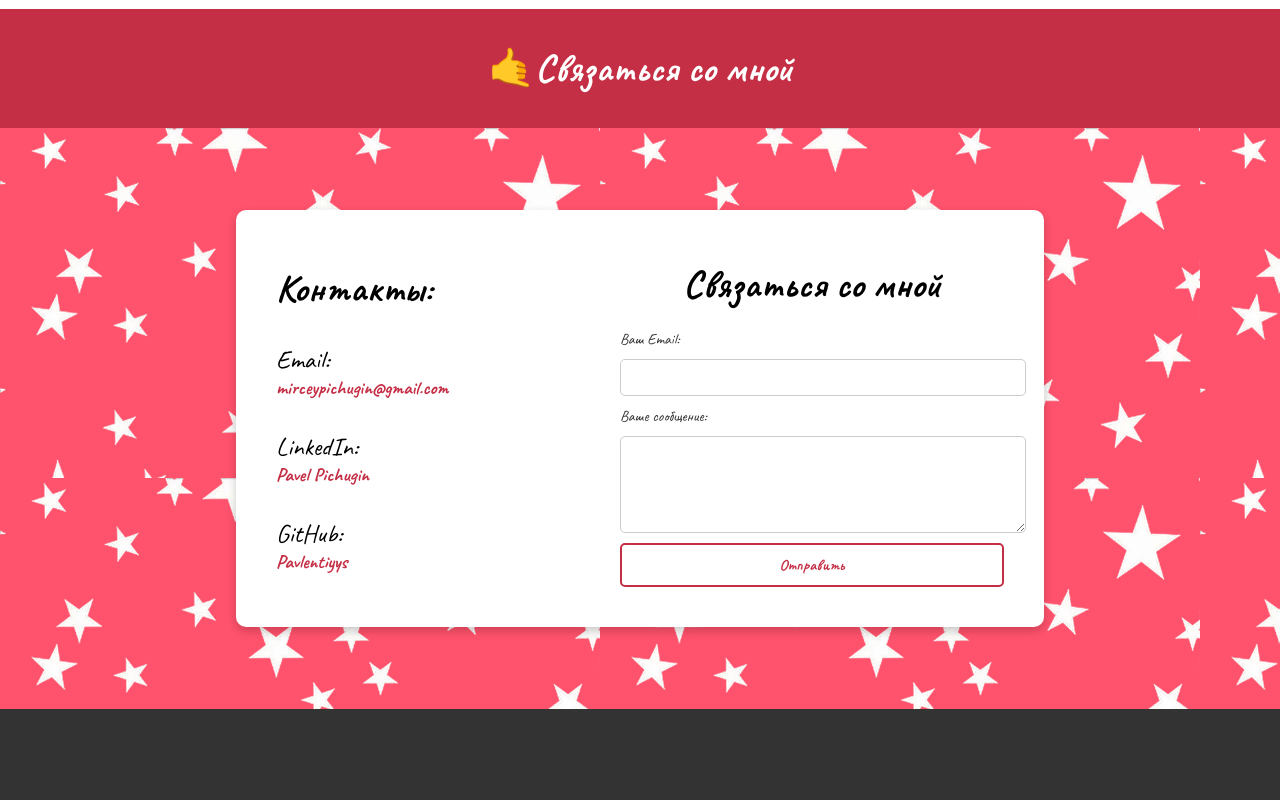
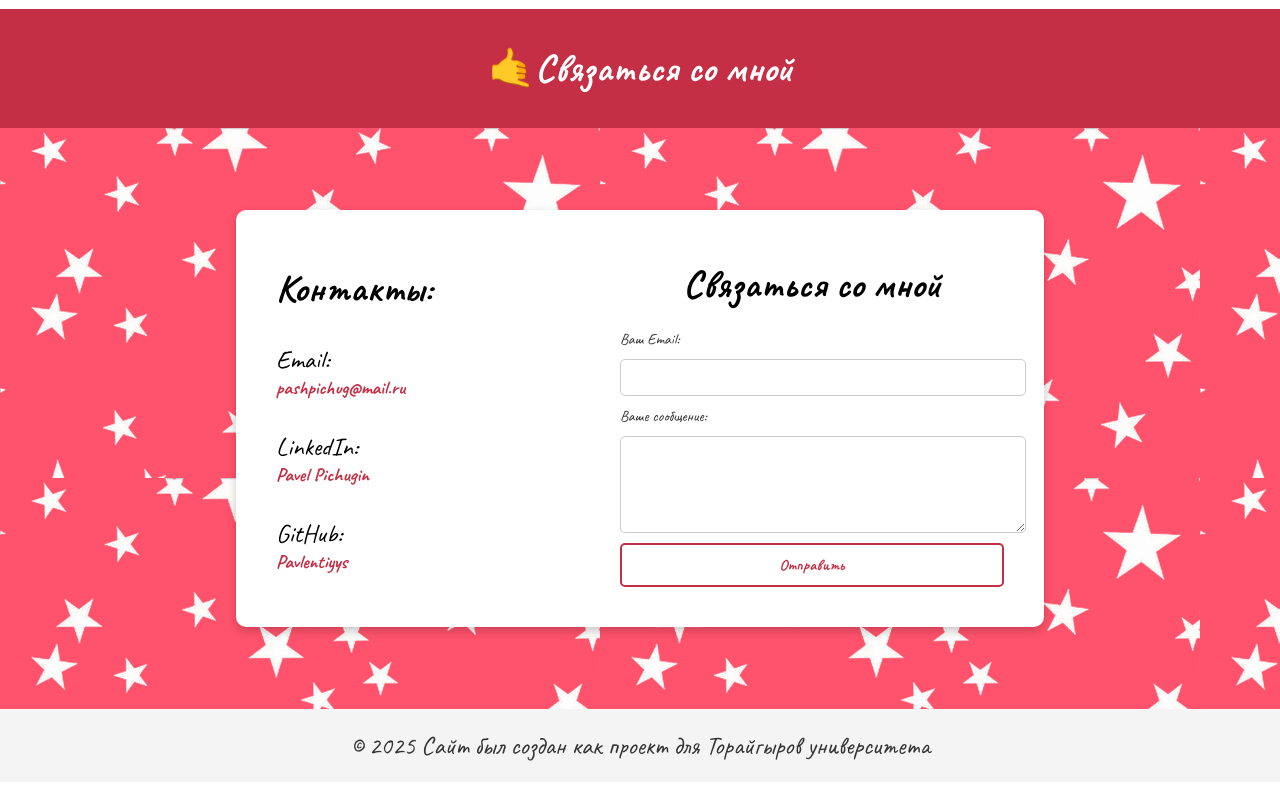
Before and after one commit to Pavlentiyys/tou-portfolio, a plain HTML site: page index.html in a window 1280 px wide. Shown: the part 2180-2980 px from the top of the page. Drawn offline with Linux system fonts and the light colour scheme.

Commit message:
create footer

```diff
--- a/index.html
+++ b/index.html
@@ -103,15 +103,15 @@
                         <h3>Контакты:</h3>
                         <div>
                             <p>Email:</p>
-                            <a href="mailto:mirceypichugin@gmail.com">mirceypichugin@gmail.com</a>
+                            <a href="mailto:pashpichug@mail.ru">pashpichug@mail.ru</a>
                         </div>
                         <div>
                             <p>LinkedIn:</p>
-                            <a href="https://www.linkedin.com/in/mirceypichugin/" target="_blank">Pavel Pichugin</a>
+                            <a href="https://www.linkedin.com/in/pavel-pichugin-765b7530b/" target="_blank">Pavel Pichugin</a>
                         </div>
                         <div>
                             <p>GitHub:</p>
-                            <a href="https://github.com/mirceypichugin" target="_blank">Pavlentiyys</a>
+                            <a href="https://github.com/Pavlentiyys" target="_blank">Pavlentiyys</a>
                         </div>
                     </div>
                     <form class="contact-form">
@@ -129,7 +129,7 @@
         </section>
     </main>
     <footer>
-
+        <p>© 2025 Сайт был создан как проект для Торайгыров университета</p>
     </footer>
 </body>
 </html>
--- a/src/styles/style.css
+++ b/src/styles/style.css
@@ -295,6 +295,13 @@ section {
 }
 
 footer {
-    height: 500px;
-    background-color: #333;
+    text-align: center;
+    padding: 20px;
+    background-color: #f4f4f4;
+    color: #333;
+    font-size: 16px;
 }
+
+footer p {
+    margin: 0;
+}
```
